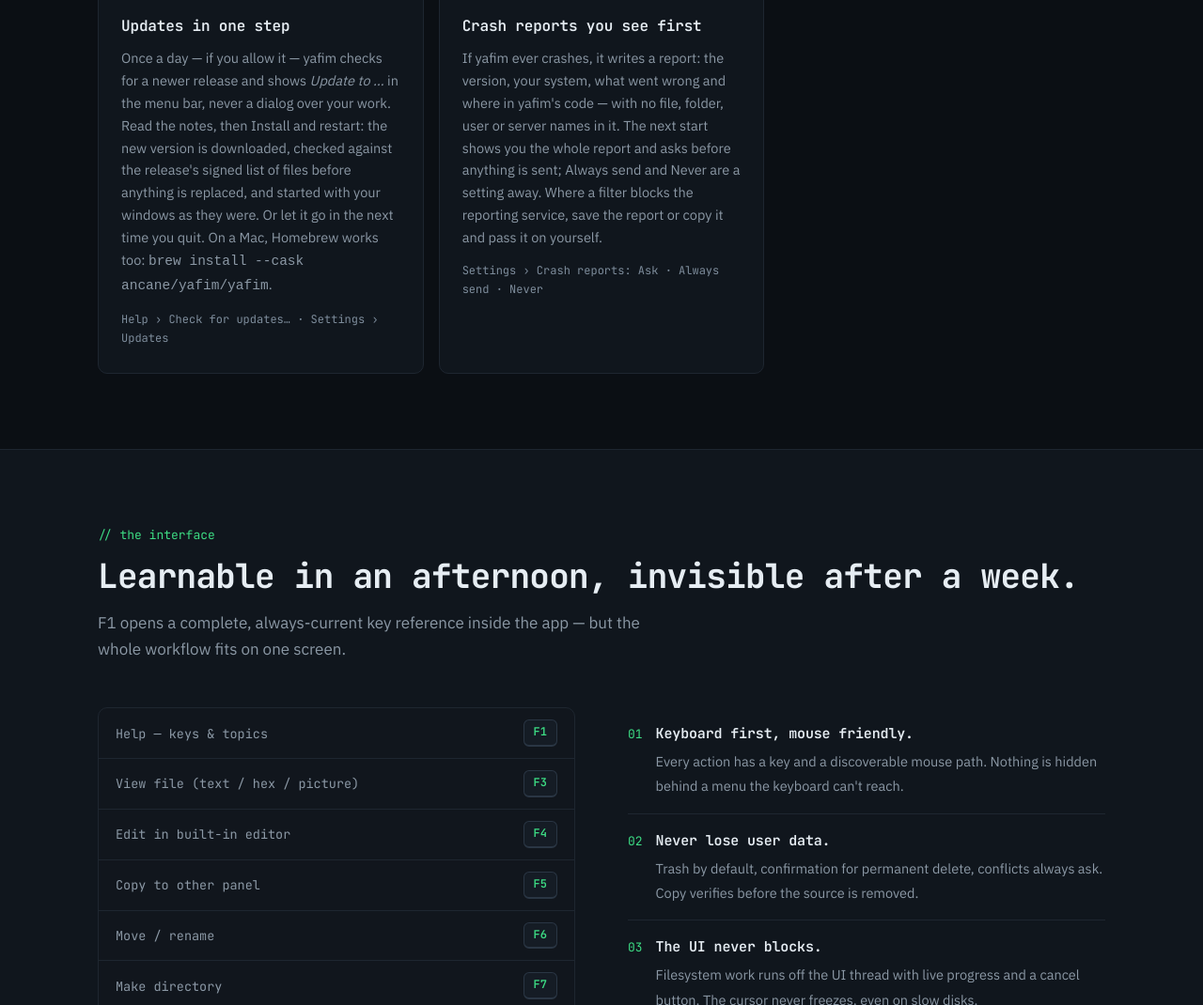
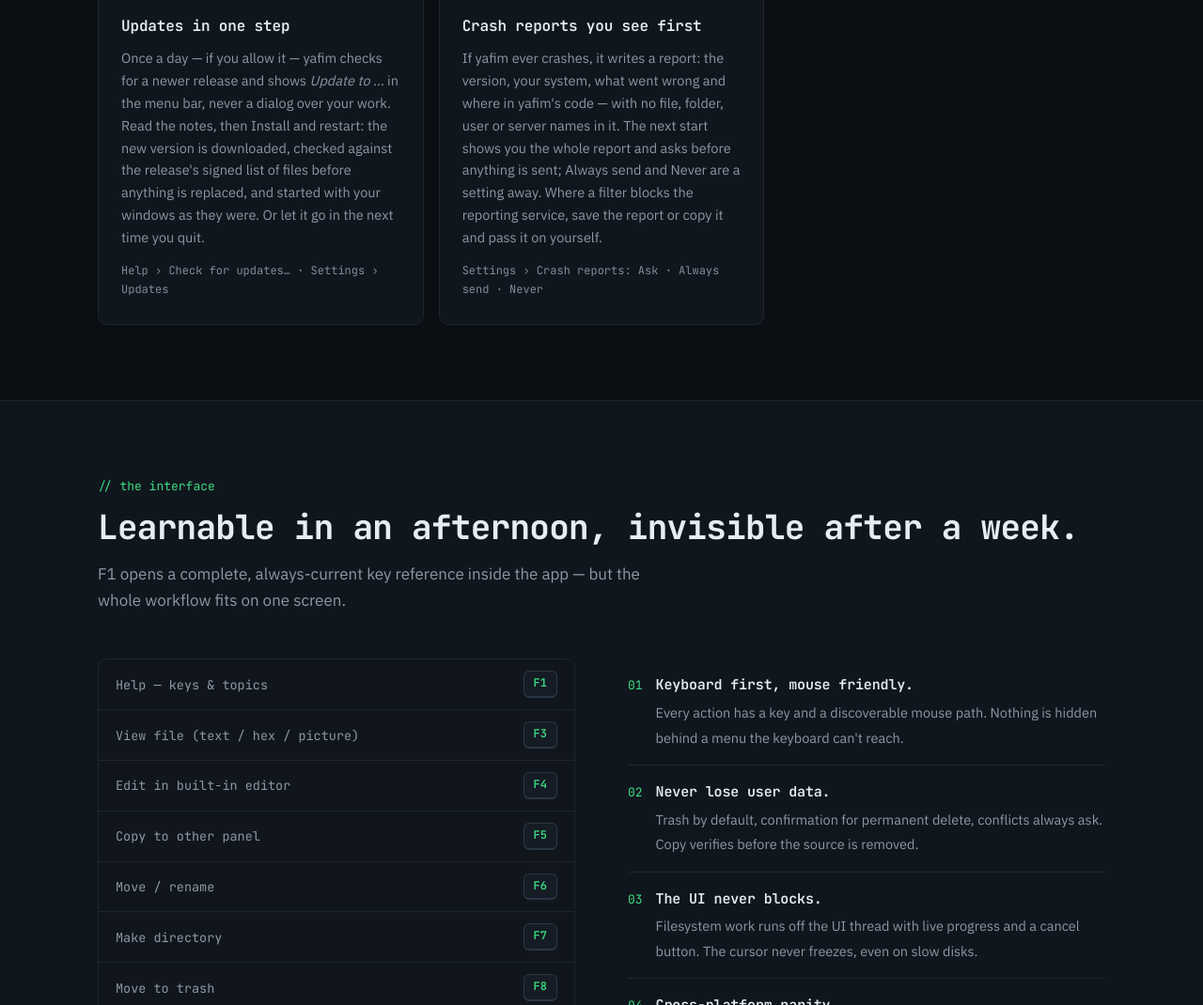
Before and after one commit to ancane/yafim, a plain HTML site: page index.html in a window 1280 px wide. Shown: the part 10349-11419 px from the top of the page at 94% size. Drawn offline with Linux system fonts and the light colour scheme.

Commit message:
The site: no Homebrew until its tap exists
Co-Authored-By: Claude Opus 5.5 <noreply@anthropic.com>

```diff
--- a/index.html
+++ b/index.html
@@ -797,7 +797,7 @@
       <div class="fcard">
         <span class="icon"><svg viewBox="0 0 24 24" fill="none" stroke="currentColor" stroke-width="2" stroke-linecap="round" stroke-linejoin="round" aria-hidden="true"><polyline points="23 4 23 10 17 10"/><polyline points="1 20 1 14 7 14"/><path d="M3.51 9a9 9 0 0 1 14.85-3.36L23 10M1 14l4.64 4.36A9 9 0 0 0 20.49 15"/></svg></span>
         <h3>Updates in one step</h3>
-        <p>Once a day — if you allow it — yafim checks for a newer release and shows <i>Update to …</i> in the menu bar, never a dialog over your work. Read the notes, then Install and restart: the new version is downloaded, checked against the release's signed list of files before anything is replaced, and started with your windows as they were. Or let it go in the next time you quit. On a Mac, Homebrew works too: <code>brew install --cask ancane/yafim/yafim</code>.</p>
+        <p>Once a day — if you allow it — yafim checks for a newer release and shows <i>Update to …</i> in the menu bar, never a dialog over your work. Read the notes, then Install and restart: the new version is downloaded, checked against the release's signed list of files before anything is replaced, and started with your windows as they were. Or let it go in the next time you quit.</p>
         <p class="keys">Help › Check for updates… · Settings › Updates</p>
       </div>
       <div class="fcard">
```
